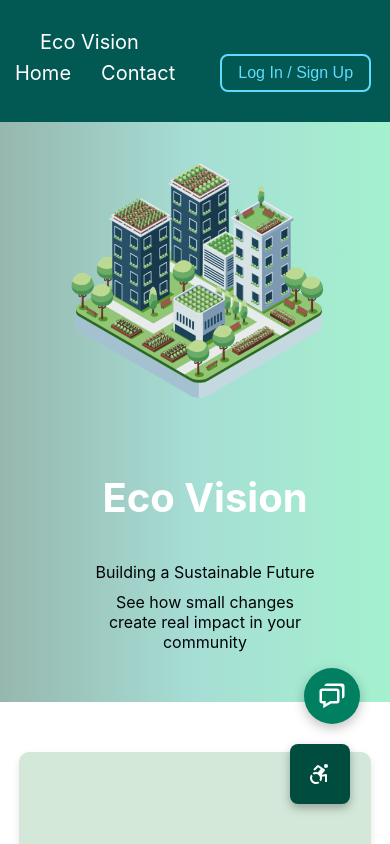
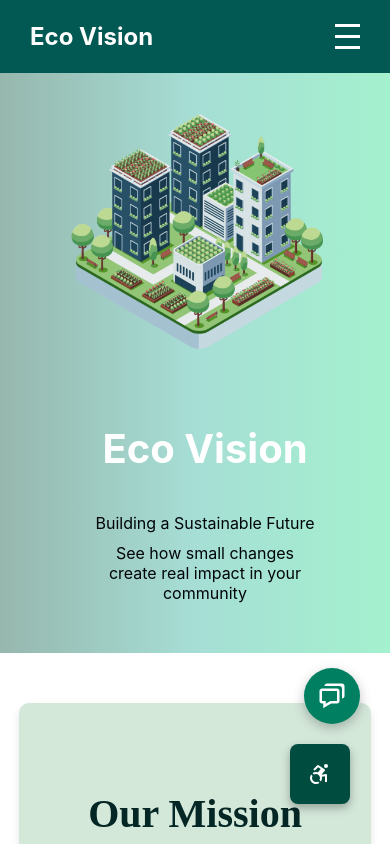
Before and after one commit to keerthan9453/EcoVision, a React (Create React App) app in the folder client/: page / in a window 390 px wide. Shown: the top 844 px of the page. Built offline with nearby package versions, Linux system fonts and the light colour scheme.

Commit message:
added responsiveness or login

```diff
--- a/client/src/components/Header.jsx
+++ b/client/src/components/Header.jsx
@@ -1,123 +1,92 @@
-
-// client/src/components/Header.jsx
 import '../styles/Style.css';
 import React, { useState } from 'react';
 import { Link } from 'react-router-dom';
 
-const headerStyle = {
-  position: 'relative',
-  width: '100%',
-  top: 0,
-  zIndex: 1000,
-  backgroundColor: 'rgb(2, 88, 82)',
-  color: 'white',
-  padding: '30px 0',
-  display: 'flex',
-  alignItems: 'center',
-  justifyContent: 'space-between',
-  flexWrap: 'wrap',
-  overflow: 'hidden',
-};
-
-const navLinkStyle = {
-  color: 'white',
-  textDecoration: 'none',
-  margin: '0 15px',
-  fontSize: '20px',
-};
-
-const h1Style = {
-  margin: 0,
-  marginLeft: '40px',
-  fontSize: '24px',
-};
-
-const buttonStyle = {
-  backgroundColor: 'transparent',
-  color: '#61dafb',
-  border: '2px solid #61dafb',
-  borderRadius: '8px',
-  padding: '8px 16px',
-  fontSize: '16px',
-  cursor: 'pointer',
-  marginLeft: '15px',
-  transition: 'all 0.3s ease',
-};
-
-const hoverStyle = {
-  backgroundColor: '#61dafb',
-  color: 'rgb(2, 88, 82)',
-};
-
-// Component now accepts user and setUser as props
 const Header = ({ user, setUser }) => {
-  const [isHovering, setIsHovering] = useState(false);
+  const [menuOpen, setMenuOpen] = useState(false);
 
   const handleLogout = () => {
     localStorage.removeItem('token');
-    // Clear central user state
     setUser(null);
+    setMenuOpen(false);
   };
 
+  const toggleMenu = () => setMenuOpen(!menuOpen);
+
   return (
-    <header style={headerStyle}>
-      {/* Use Link or a tag for home navigation */}
-      <Link to="/" style={{ ...h1Style, ...navLinkStyle }}>
+    <header className="header">
+      <Link to="/" className="logo">
         Eco Vision
       </Link>
 
-      <nav style={{ display: 'flex', alignItems: 'center' }}>
-        <Link to="/" style={navLinkStyle}>
+      {/* Hamburger Icon */}
+      <div className={`hamburger ${menuOpen ? 'open' : ''}`} onClick={toggleMenu}>
+        <span></span>
+        <span></span>
+        <span></span>
+      </div>
+
+      {/* Sidebar / Mobile Drawer */}
+      <nav className={`sidebar ${menuOpen ? 'show' : ''}`}>
+        <Link to="/" className="nav-link" onClick={() => setMenuOpen(false)}>
           Home
         </Link>
 
-        {/* Contact link remains */}
         <a
           href="#footer"
-          rel="noopener noreferrer"
+          className="nav-link"
           onClick={(e) => {
             e.preventDefault();
             const footer = document.getElementById('footer');
             if (footer) footer.scrollIntoView({ behavior: 'smooth' });
+            setMenuOpen(false);
           }}
-          style={navLinkStyle}
         >
           Contact
         </a>
 
         {user ? (
           <>
-            {/* Display username and Profile Link/Button */}
-            <span style={{ marginLeft: '20px' }}>Hi, {user.username}</span>
-            <Link to="/profile" style={navLinkStyle}>
-                Profile
-            </Link>
-
-            <button
-              style={{
-                ...buttonStyle,
-                ...(isHovering ? hoverStyle : {}),
-              }}
-              onMouseEnter={() => setIsHovering(true)}
-              onMouseLeave={() => setIsHovering(false)}
-              onClick={handleLogout}
-            >
+            <span className="username">Hi, {user.username}</span>
+            <button className="logout-btn" onClick={handleLogout}>
               Log Out
             </button>
           </>
         ) : (
-          /* Single Login button linking to the new page */
+          <Link to="/login" onClick={() => setMenuOpen(false)}>
+            <button className="login-btn">Log In / Sign Up</button>
+          </Link>
+        )}
+      </nav>
+
+      {/* Desktop Menu */}
+      <nav className="desktop-menu">
+        <Link to="/" className="nav-link">
+          Home
+        </Link>
+
+        <a
+          href="#footer"
+          className="nav-link"
+          onClick={(e) => {
+            e.preventDefault();
+            const footer = document.getElementById('footer');
+            if (footer) footer.scrollIntoView({ behavior: 'smooth' });
+          }}
+        >
+          Contact
+        </a>
+
+        {user ? (
+          <>
+            <span className="username">Hi, {user.username}</span>
+            <button className="logout-btn" onClick={handleLogout}>
+              Log Out
+            </button>
+          </>
+        ) : (
           <Link to="/login">
-            <button
-              style={{
-                ...buttonStyle,
-                ...(isHovering ? hoverStyle : {}),
-              }}
-              onMouseEnter={() => setIsHovering(true)}
-              onMouseLeave={() => setIsHovering(false)}
-            >
-              Log In / Sign Up
-            </button>
+            <button className="login-btn">Log In / Sign Up</button>
           </Link>
         )}
       </nav>
--- a/client/src/pages/Login.jsx
+++ b/client/src/pages/Login.jsx
@@ -2,6 +2,7 @@ import React, { useState } from 'react';
 import axios from 'axios';
 import { useNavigate } from 'react-router-dom';
 import { jwtDecode } from 'jwt-decode';
+
 
 const containerStyle = {
   display: 'flex',
--- a/client/src/styles/Style.css
+++ b/client/src/styles/Style.css
@@ -1,3 +1,166 @@
+html, body {
+  margin: 0;
+  padding: 0;
+  overflow-x: hidden; /* Prevent horizontal scroll */
+  width: 100%;
+}
+.header {
+  width: 100%;
+  box-sizing: border-box; /* So padding doesn’t add extra width */
+  overflow-x: hidden;
+}
+
+.mobile-menu {
+  width: 100%;
+  box-sizing: border-box;
+}
+/* ---------- Base ---------- */
+html, body {
+  margin: 0;
+  padding: 0;
+  overflow-x: hidden; /* prevent horizontal scroll */
+  width: 100%;
+}
+
+.header {
+  position: relative;
+  width: 100%;
+  background-color: rgb(2, 88, 82);
+  color: white;
+  padding: 20px 30px;
+  display: flex;
+  align-items: center;
+  justify-content: space-between;
+  z-index: 1000;
+}
+
+.logo {
+  font-size: 24px;
+  font-weight: bold;
+  color: white;
+  text-decoration: none;
+}
+
+.nav-link {
+  color: white;
+  text-decoration: none;
+  margin: 10px 15px;
+  font-size: 18px;
+}
+
+.nav-link:hover {
+  color: #61dafb;
+  transition: color 0.3s ease;
+}
+
+.login-btn,
+.logout-btn {
+  background-color: transparent;
+  color: #61dafb;
+  border: 2px solid #61dafb;
+  border-radius: 8px;
+  padding: 8px 16px;
+  font-size: 16px;
+  cursor: pointer;
+  margin-left: 15px;
+  transition: all 0.3s ease;
+}
+
+.login-btn:hover,
+.logout-btn:hover {
+  background-color: #61dafb;
+  color: rgb(2, 88, 82);
+}
+
+.username {
+  margin-left: 20px;
+  font-size: 16px;
+}
+
+/* ---------- Hamburger Icon ---------- */
+.hamburger {
+  display: flex;
+  flex-direction: column;
+  cursor: pointer;
+  z-index: 1100;
+}
+
+.hamburger span {
+  width: 25px;
+  height: 3px;
+  background-color: white;
+  margin: 4px 0;
+  transition: 0.3s;
+}
+
+.hamburger.open span:nth-child(1) {
+  transform: rotate(45deg) translate(5px, 5px);
+}
+.hamburger.open span:nth-child(2) {
+  opacity: 0;
+}
+.hamburger.open span:nth-child(3) {
+  transform: rotate(-45deg) translate(6px, -6px);
+}
+
+/* ---------- Sidebar / Mobile Drawer ---------- */
+.sidebar {
+  position: fixed;
+  top: 0;
+  right: 0; /* hidden by default */
+  width: 0;
+  height: 100vh;
+  background-color: rgb(2, 88, 82);
+  display: flex;
+  flex-direction: column;
+  padding: 70px 20px;
+  transition: width 0.3s ease;
+  z-index: 1050;
+  overflow: hidden;
+}
+
+.sidebar.show {
+  right: 0;
+  width:250px;
+}
+
+.sidebar .nav-link,
+.sidebar .login-btn,
+.sidebar .logout-btn,
+.sidebar .username {
+  margin-bottom: 15px;
+}
+
+/* ---------- Responsive Behavior ---------- */
+@media (min-width: 768px) {
+  .sidebar,
+  .hamburger {
+    display: none !important;
+  }
+
+  .desktop-menu {
+    display: flex !important;
+    align-items: center;
+  }
+}
+
+@media (max-width: 767px) {
+  .desktop-menu {
+    display: none !important;
+  }
+}
+
+.header {
+  position: relative;
+  width: 100%;
+  background-color: rgb(2, 88, 82);
+  color: white;
+  padding: 20px 30px;
+  display: flex;
+  align-items: center;
+  justify-content: space-between;
+  z-index: 1000;
+}
 header {
     position: relative;
     width: 100%;
@@ -252,14 +415,15 @@ img {
     gap: 20px;
     max-width: 1400px;
     margin: 0 auto;
-    flex-wrap: wrap;
+    flex-wrap: wrap; /* allow wrapping */
 }
+
 
 .box-link {
     text-decoration: none;
     color: #333;
-    flex: 1 1 200px;
-    max-width: 300px;
+    flex: 1 1 300px; /* grow to fill space, min 300px */
+    max-width: 350px; /* prevent too wide */
     border-radius: 10px;
     overflow: hidden;
     transition: transform 0.3s ease, box-shadow 0.3s ease;
@@ -586,3 +750,135 @@ body.larger-text-mode .text-overlay h1 {
 body.larger-text-mode .text-overlay p {
     font-size: 30px !important;
 }
+/* ---------- Base Header ---------- */
+.header {
+  position: relative;
+  width: 100%;
+  background-color: rgb(2, 88, 82);
+  color: white;
+  padding: 20px 30px;
+  display: flex;
+  align-items: center;
+  justify-content: space-between;
+  flex-wrap: wrap;
+  z-index: 1000;
+}
+
+/* ---------- Branding ---------- */
+.logo {
+  font-size: 24px;
+  font-weight: bold;
+  color: white;
+  text-decoration: none;
+}
+
+/* ---------- Navigation Links ---------- */
+.nav-link {
+  color: white;
+  text-decoration: none;
+  margin: 10px 15px;
+  font-size: 18px;
+}
+
+.nav-link:hover {
+  color: #61dafb;
+  transition: color 0.3s ease;
+}
+
+/* ---------- Buttons ---------- */
+.login-btn,
+.logout-btn {
+  background-color: transparent;
+  color: #61dafb;
+  border: 2px solid #61dafb;
+  border-radius: 8px;
+  padding: 8px 16px;
+  font-size: 16px;
+  cursor: pointer;
+  margin-left: 15px;
+  transition: all 0.3s ease;
+}
+
+.login-btn:hover,
+.logout-btn:hover {
+  background-color: #61dafb;
+  color: rgb(2, 88, 82);
+}
+
+/* ---------- Username Label ---------- */
+.username {
+  margin-left: 20px;
+  font-size: 16px;
+}
+
+/* ---------- Hamburger Menu ---------- */
+.hamburger {
+  display: flex;
+  flex-direction: column;
+  cursor: pointer;
+  z-index: 1100;
+}
+
+.hamburger span {
+  width: 25px;
+  height: 3px;
+  background-color: white;
+  margin: 4px 0;
+  transition: 0.3s;
+}
+
+/* Transform when active */
+.hamburger.open span:nth-child(1) {
+  transform: rotate(45deg) translate(5px, 5px);
+}
+.hamburger.open span:nth-child(2) {
+  opacity: 0;
+}
+.hamburger.open span:nth-child(3) {
+  transform: rotate(-45deg) translate(6px, -6px);
+}
+/* Sidebar / Mobile Drawer */
+.sidebar {
+  position: fixed;
+  top: 0;
+  right: 0;
+  width: 0;
+  height: 100vh;
+  overflow: hidden;
+  background-color: rgb(2, 88, 82);
+  display: flex;
+  flex-direction: column;
+  padding: 0;
+  transition: width 0.3s ease, padding 0.3s ease;
+  z-index: 1050;
+}
+
+
+.sidebar.show {
+  width: 250px;
+  padding: 70px 20px;
+}
+/* ---------- Responsive Behavior ---------- */
+@media (max-width: 768px) {
+    .subtext2 {
+        flex-direction: column;
+        gap: 20px;
+        align-items: center;
+    }
+    .box-link {
+        flex: 1 1 100%; /* full width */
+        max-width: 90%;
+    }
+}
+
+@media (max-width: 767px) {
+  .desktop-menu {
+    display: none !important;
+  }
+
+  .mobile-menu .nav-link,
+  .mobile-menu .login-btn,
+  .mobile-menu .logout-btn {
+    margin-left: 20px;
+  }
+}
```
Also changed, not shown: 1 other file (tests, documents, lock files or other folders).
